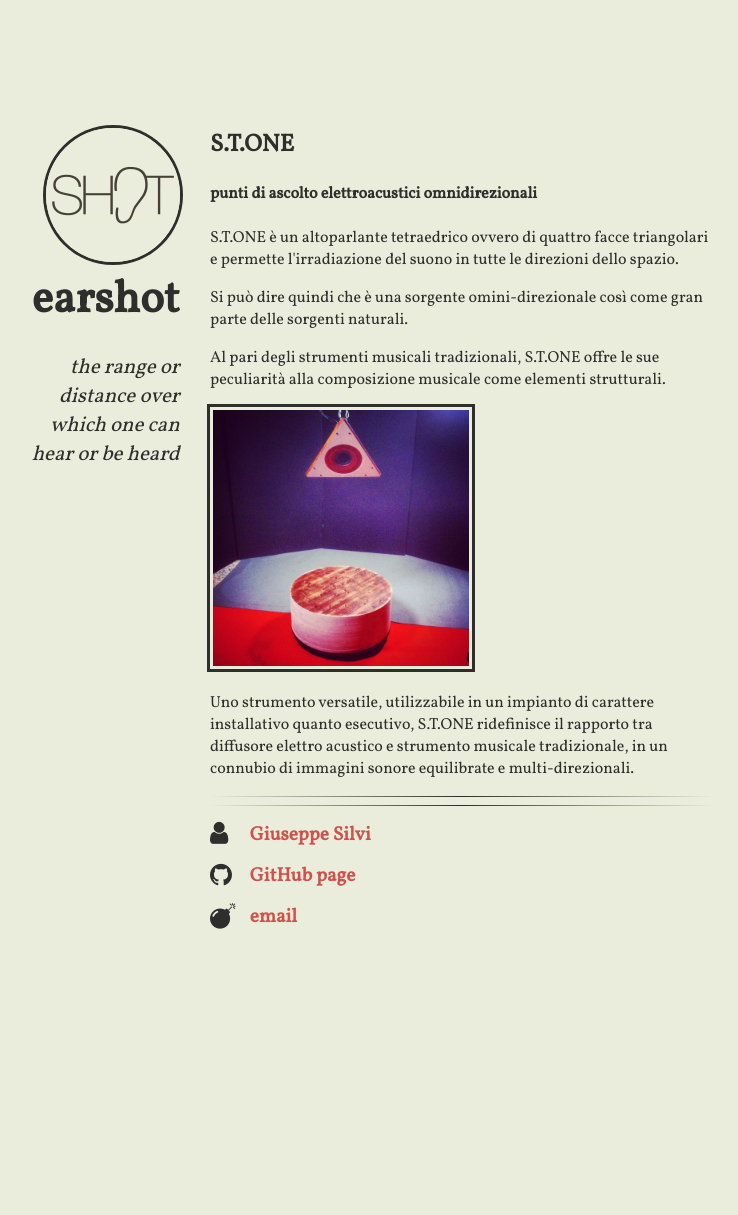
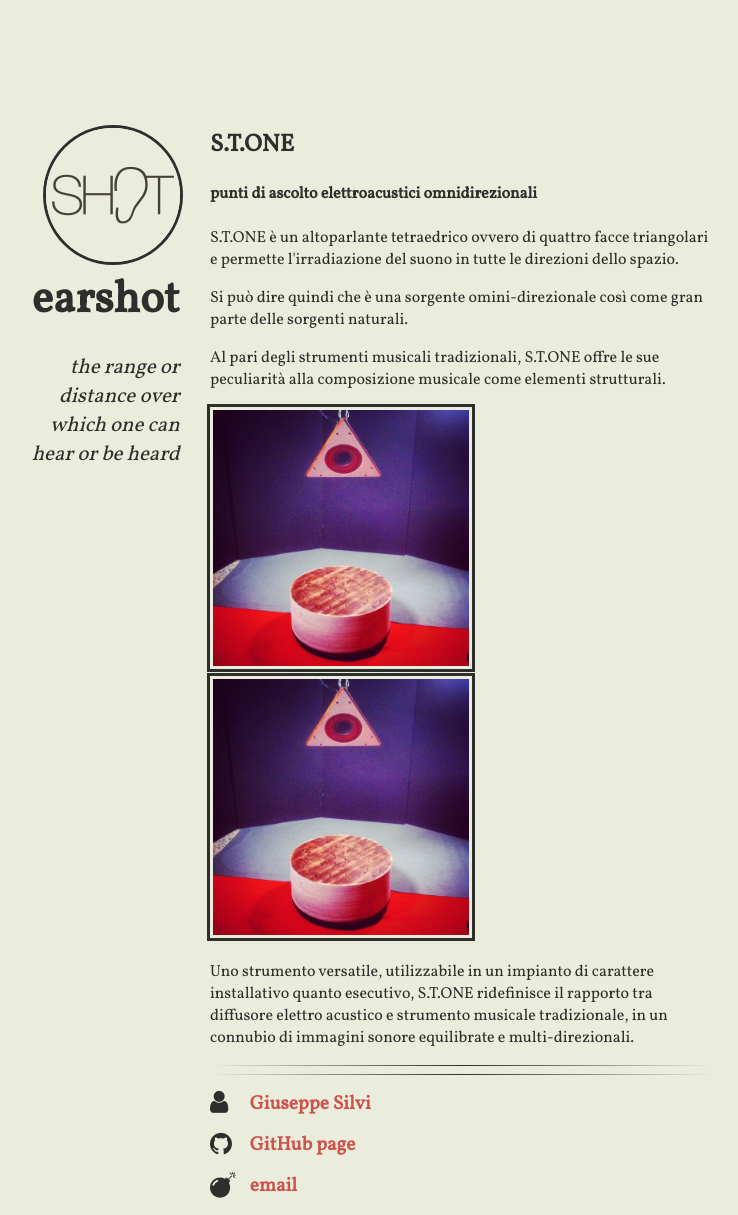
Before and after one commit to earshot-xyz/earshot-xyz.github.io, a Jekyll site: the page built from stone.html, in a window 1280 px wide. Shown: the whole page, without its empty margins (286-1024 px from the left). Built offline with Jekyll 4.4.1, drawn with Linux system fonts in a browser that asks for light colours; nearby versions of some CDN libraries; before the commit the page ends 946 px from its top, so only the background shows below that.

Commit message:
bettering

```diff
--- a/_includes/stonecontent.html
+++ b/_includes/stonecontent.html
@@ -10,6 +10,7 @@
     <p>Al pari degli strumenti musicali tradizionali, S.T.ONE offre le sue peculiarità alla composizione musicale come elementi strutturali. </p>
 
     <img class="image" src="/images/05_STONE-60.jpg" alt="S.T.ONE at EMUfest 2014"/>
+	<img class="image" src="/images/05_STONE-60.jpg" alt="S.T.ONE at EMUfest 2014"/>
 
     <p>Uno strumento versatile, utilizzabile in un impianto di carattere installativo quanto esecutivo, S.T.ONE ridefinisce il rapporto tra diffusore elettro acustico e strumento musicale tradizionale, in un connubio di immagini sonore equilibrate e multi-direzionali. </p>
 
```
